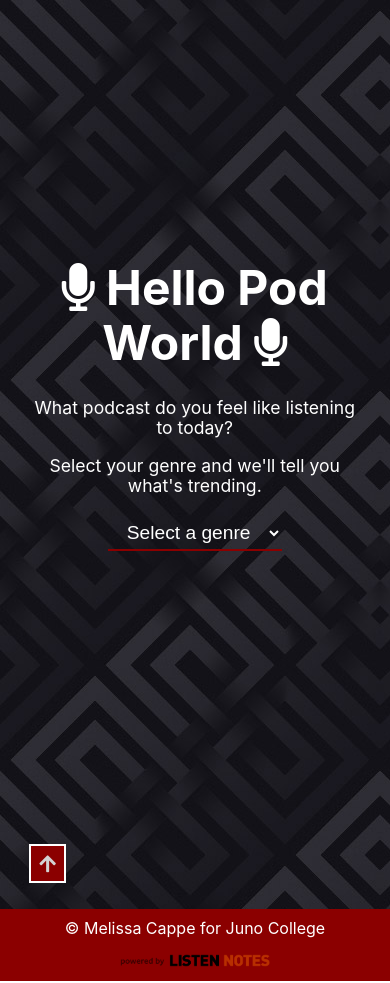
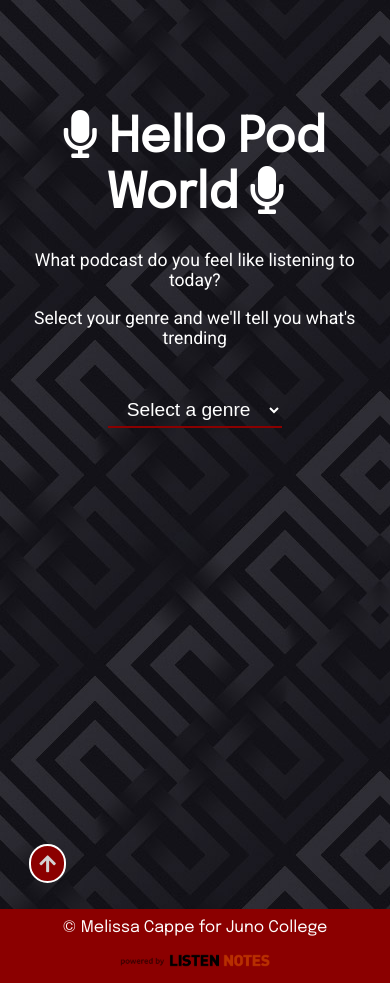
Before and after one commit to MCappe/melissa-cappe-project-5, a React (Create React App) app: page / in a window 390 px wide. Built offline with nearby package versions, Linux system fonts and the light colour scheme.

Commit message:
styles galore

```diff
--- a/public/index.html
+++ b/public/index.html
@@ -28,6 +28,8 @@
     <link rel="stylesheet" href="https://use.fontawesome.com/releases/v5.15.1/css/all.css"
       integrity="sha384-vp86vTRFVJgpjF9jiIGPEEqYqlDwgyBgEF109VFjmqGmIY/Y4HV4d3Gp2irVfcrp" crossorigin="anonymous">
       <link rel="stylesheet" href="https://cdnjs.cloudflare.com/ajax/libs/animate.css/4.1.1/animate.min.css" />
+      <link rel="preconnect" href="https://fonts.gstatic.com">
+      <link href="https://fonts.googleapis.com/css2?family=Epilogue&family=Roboto&display=swap" rel="stylesheet">
   </head>
   <body>
     <noscript>You need to enable JavaScript to run this app.</noscript>
--- a/src/App.css
+++ b/src/App.css
@@ -8,11 +8,16 @@ html { -moz-box-sizing: border-box; -webkit-box-sizing: border-box; box-sizing:
 
 .srOnly { position: absolute; width: 1px; height: 1px; margin: -1px; border: 0; padding: 0; white-space: nowrap; clip-path: inset(100%); clip: rect(0 0 0 0); overflow: hidden;}
 
+    /* font-family: 'Epilogue', sans-serif;
+
+    font-family: 'Roboto', sans-serif; */
+
 .wrapper {
   max-width: 1280px;
   width: 85%;
   margin: 0 auto;
   font-size: 62.5%;
+  font-family: 'Roboto', sans-serif;
 }
 
 .selections {
@@ -41,6 +46,7 @@ h1 {
   padding: 10px;
   margin: 0;
   font-size: 4rem;
+  font-family: 'Epilogue', sans-serif;
 }
 
 p {
@@ -55,6 +61,10 @@ h2 {
   --animate-duration: 2s;
 }
 
+form {
+  padding-top: 25px;
+}
+
 select {
   padding: 5px 15px;
   background: transparent;
@@ -65,35 +75,37 @@ select {
   font-size: 1.2rem;
 }
 
-
-
 .container {
   display: flex;
   border: 2px solid white;
+  border-radius: 25px;
+  background-color: black;
 }
 
 .imageContainer img {
   border: 2px solid white;
   margin: 5px;
+  border-radius: 25px;
 }
 
 li.container {
   list-style: none;
 }
 
-.podInfo p {
-  font-style: italic;
-}
 
 .podInfo {
-  margin-left: 15px;
+  margin-left: 30px;
+  margin-top: 50px;
 }
 
 .podInfo a {
   text-decoration: none;
-  color: lightgrey;
+  color: white;
   font-weight: bold;
   font-size: 1.2rem;
+  background-color: darkred;
+  padding: 10px;
+  border-radius: 10px;
 }
 
 .fa-arrow-up {
@@ -103,6 +115,7 @@ li.container {
   background-color: darkred;
   color: lightgrey;
   font-size: 1.2rem;
+  border-radius: 25px;
 }
 
 .fa-arrow-up:hover,
@@ -116,6 +129,7 @@ li.container {
 footer {
   background-color: darkred;
   text-align: center;
+  font-family: 'Epilogue', sans-serif;
 }
 
 footer p {
@@ -142,6 +156,10 @@ footer a:focus {
 
 /* Landscape phone to portrait tablet */
 @media (max-width: 768px) {
+  header {
+    padding-top: 100px;
+  }
+
   h1 {
     font-size: 3rem;
   }
--- a/src/App.js
+++ b/src/App.js
@@ -13,6 +13,7 @@ class App extends Component {
     this.state = {
       podcasts: []
     };
+    // Initialize scrolling function
     this.resultsRef = createRef();
   }
 
@@ -33,6 +34,7 @@ class App extends Component {
       this.setState({
         podcasts: response.data.podcasts
       })
+      // call execute scrolling function
       this.executeScroll();
     })
 
@@ -43,9 +45,10 @@ class App extends Component {
     // onChange event handler to listen for user to select a genre in the select drop down menu
     const podOption = e.target.options[e.target.selectedIndex].value;
     this.getPodcasts(podOption);
-    // console.log(podOption);
+
   }
 
+  // execute scroll function to scroll down to podcasts once option selected from dropdown
   executeScroll = () => this.resultsRef.current.scrollIntoView()
 
 
@@ -60,6 +63,7 @@ class App extends Component {
 
           <main ref={this.resultsRef}>
           {
+            // map through podcast options to render to page
             this.state.podcasts.map((pod) => {
               return (
                 <Podcasts
--- a/src/Podcasts.js
+++ b/src/Podcasts.js
@@ -1,5 +1,6 @@
 import { Component } from 'react';
 
+// Podcast render Component
 class Podcasts extends Component {
     render() {
         return (
@@ -12,7 +13,7 @@ class Podcasts extends Component {
                             </div>
                             <div className="podInfo">
                                 <h2>{this.props.podTitle}</h2>
-                                <a href={this.props.podDescription} target="_blank" rel="noreferrer">Podcast Website</a>
+                                <a href={this.props.podDescription} target="_blank" rel="noopener noreferrer">Podcast Website</a>
 
                             </div>
                         </li>
--- a/src/Select.js
+++ b/src/Select.js
@@ -1,12 +1,13 @@
 import { Component } from 'react';
 
+// Header(select dropdown) Component
 class Select extends Component {
     render() {
         return(
             <header id="header">
                 <h1 className="animate__animated animate__backInLeft"><span><i className="fas fa-microphone"></i></span> Hello Pod World <span><i className="fas fa-microphone"></i></span></h1>
                 <p className="animate__animated animate__backInLeft">What podcast do you feel like listening to today?</p>
-                <p className="animate__animated animate__backInLeft">Select your genre and we'll tell you what's trending.</p>
+                <p className="animate__animated animate__backInLeft">Select your genre and we'll tell you what's trending</p>
                 <div className="select">
                     <form className="selections animate__animated animate__backInLeft">
                         <label htmlFor="">
```
Also changed, not shown: src/murrayPlaceholder.jpg (deleted), 1 other file (tests, documents, lock files or other folders).
